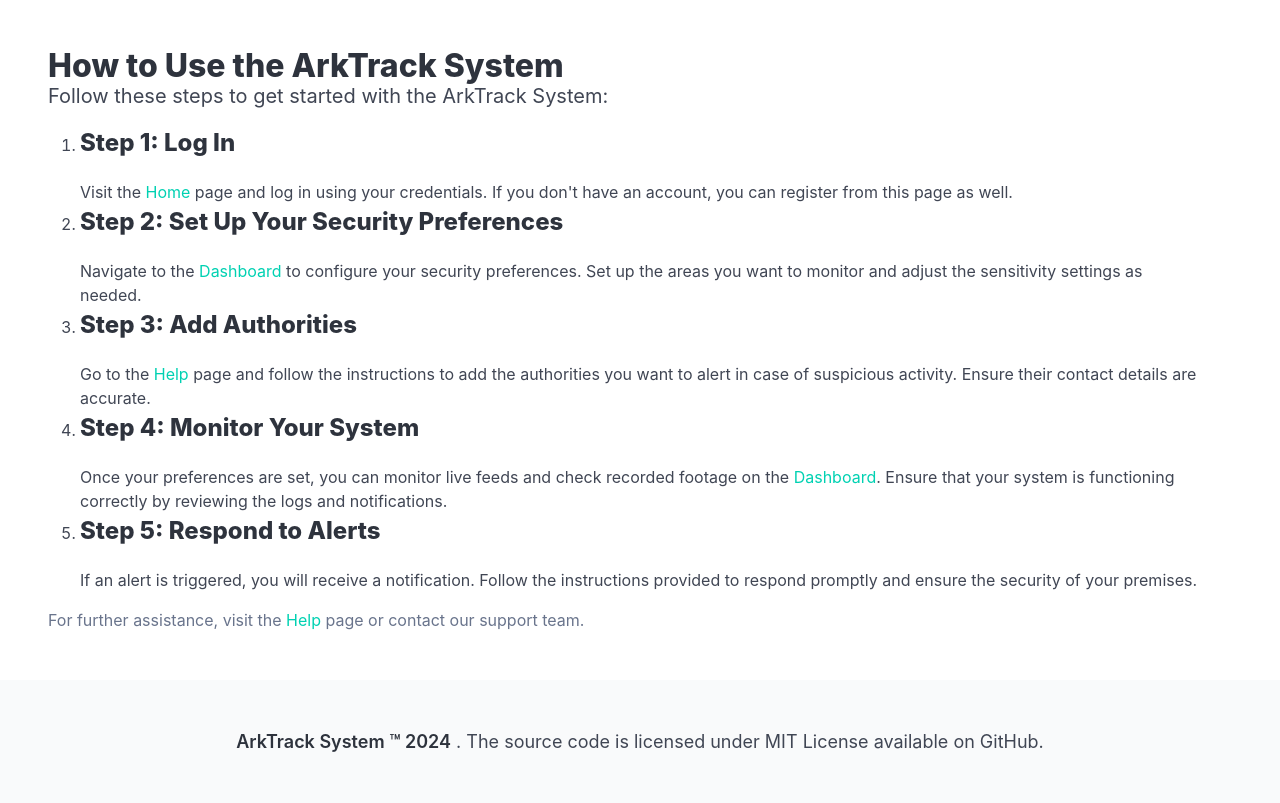
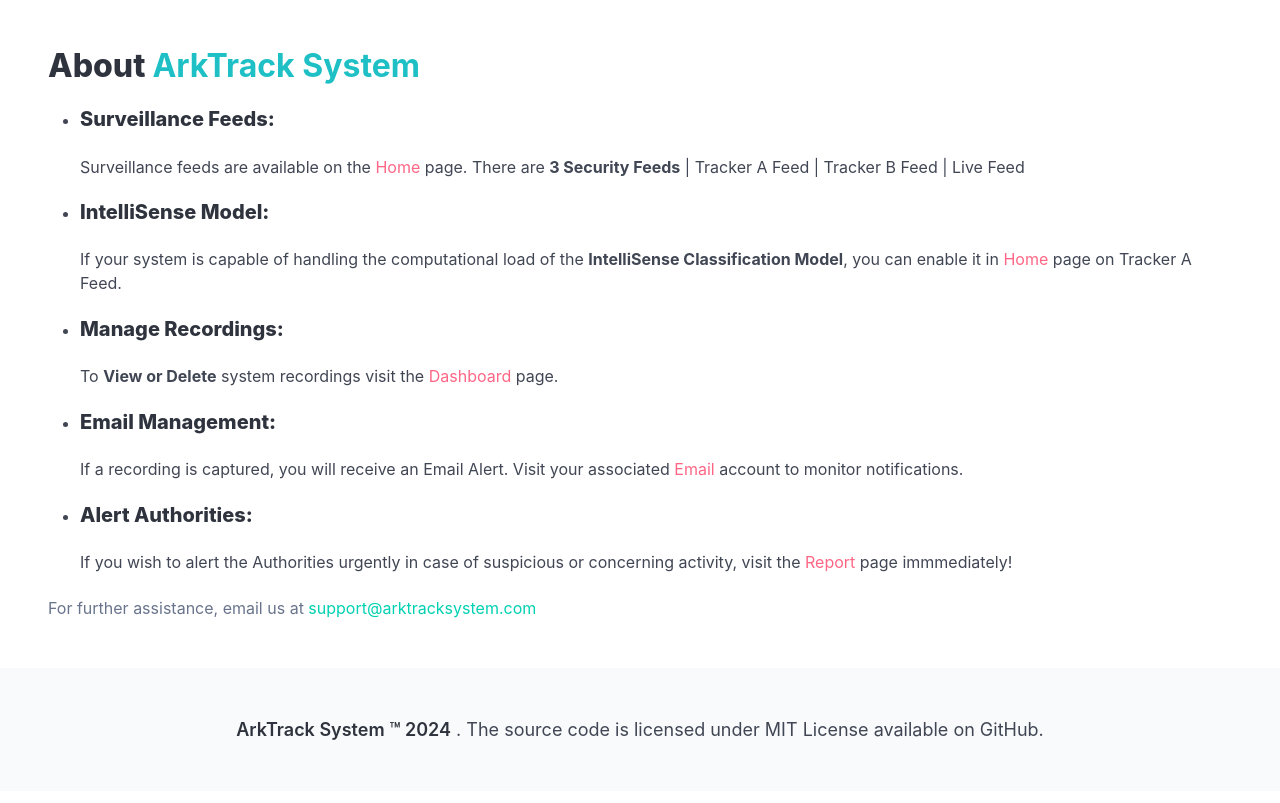
Before and after one commit to BugLite/BSc_CS_Final_Project, a Django app: page /help/ in a window 1280 px wide. Shown: the part 84-887 px from the top of the page. After the commit the page ends 824 px from the top, so only its background shows below. Run offline with Django 5.2, Linux system fonts and the light colour scheme.

Commit message:
final cleanup commit

```diff
--- a/ArkTrack_1.0/Project/app_ats/static/css/home.css
+++ b/ArkTrack_1.0/Project/app_ats/static/css/home.css
@@ -3,26 +3,21 @@
     margin: 0;
 }
 
-
 .navbar {
     font-size: 16px;
+    width: 100%;
+    padding-top: 1rem;
+    padding-bottom: 1rem;
 }
 
-/* Ensure the navbar spans the full width of the viewport */
-.navbar {
-    width: 100%;
+.navbar-brand > a > img {
+    margin-left: 10px;
+    scale: 2.3;
 }
 
-/* Change font color on hover */
 .navbar-item:hover {
     background-color: black;
     scale: 1.08;
-}
-
-/* Optional: Adjust the spacing or padding of the navbar */
-.navbar {
-    padding-top: 1rem;
-    padding-bottom: 1rem;
 }
 
 .logo-static {
@@ -33,11 +28,6 @@
 
 .pk-time {
     font-size: 15px;
-}
-
-.navbar-brand > a > img {
-    margin-left: 10px;
-    scale: 2.3;
 }
 
 .footer {
@@ -54,3 +44,8 @@
     background-color: white;
     color: black;
 }
+
+.button.is-fullwidth {
+    width: 50%;
+    margin: 0 auto;
+}
--- a/ArkTrack_1.0/Project/app_ats/static/js/main.js
+++ b/ArkTrack_1.0/Project/app_ats/static/js/main.js
@@ -1,4 +1,4 @@
-// Bulma Script for Navbar Burger
+// bulma navbar burger
 document.addEventListener('DOMContentLoaded', () => {
     const $navbarBurgers = Array.prototype.slice.call(document.querySelectorAll('.navbar-burger'), 0);
 
@@ -14,26 +14,19 @@ document.addEventListener('DOMContentLoaded', () => {
     }
 });
 
-// javascript time
+// displaying Pakistan Standard Time
 function updateTime() {
     const now = new Date();
     const day = now.getDate().toString().padStart(2, '0');
-    const month = (now.getMonth() + 1).toString().padStart(2, '0'); // Months are zero-indexed
+    const month = (now.getMonth() + 1).toString().padStart(2, '0');
     const year = now.getFullYear();
     const hours = now.getHours().toString().padStart(2, '0');
     const minutes = now.getMinutes().toString().padStart(2, '0');
     const seconds = now.getSeconds().toString().padStart(2, '0');
-
-    // Format date and time
     const dateString = `${day}-${month}-${year}`;
     const timeString = `| PKT ${hours}:${minutes}:${seconds}`;
 
-    // Combine date and time
     document.getElementById('current-time').textContent = `${dateString} ${timeString}`;
 }
-
-// Update time every second
 setInterval(updateTime, 1000);
-
-// Initialize time on page load
 document.addEventListener('DOMContentLoaded', updateTime);
--- a/ArkTrack_1.0/Project/app_ats/templates/dashboard.html
+++ b/ArkTrack_1.0/Project/app_ats/templates/dashboard.html
@@ -12,7 +12,6 @@
             <a class="navbar-item logo-static" href="{% url 'home' %}">
                 <img src="{% static 'images/logo.svg' %}" alt="Logo" width="140" height="40">
             </a>
-            <!-- Placeholder for current time -->
             <div class="navbar-item logo-static pk-time" style="cursor:text !important;">
                 <span id="current-time"></span>
             </div>
@@ -48,7 +47,7 @@
                         <figure class="image">
                             <video class="is-fullwidth" controls>
                                 <source src="{{ MEDIA_URL }}{{ video.file_path }}" type="video/mp4">
-                                Your browser does not support the video tag.
+                                Your browser does not support the video format.
                             </video>
                         </figure>
                         <div class="content">
@@ -57,7 +56,7 @@
                                 Recorded on: {{ video.recorded_timestamp }} <br>
                                 Duration: {{ video.duration }}
                             </p>
-                            <!-- Delete button -->
+                            <!-- delete button -->
                             <form action="{% url 'delete_video' video.title %}" method="POST" style="display:inline;">
                                 {% csrf_token %}
                                 <button type="submit" class="button is-danger">Delete</button>
--- a/ArkTrack_1.0/Project/app_ats/templates/help.html
+++ b/ArkTrack_1.0/Project/app_ats/templates/help.html
@@ -12,7 +12,6 @@
             <a class="navbar-item logo-static" href="{% url 'home' %}">
                 <img src="{% static 'images/logo.svg' %}" alt="Logo" width="140" height="40">
             </a>
-            <!-- Placeholder for current time -->
             <div class="navbar-item logo-static pk-time" style="cursor:text !important;">
                 <span id="current-time"></span>
             </div>
@@ -39,37 +38,36 @@
         </div>
     </nav>
 
-
+    <!-- help page instructions -->
     <section>
         <div class="container m-6">
             <div class="content">
-                <h2 class="title is-3">How to Use the ArkTrack System</h2>
-                <p class="subtitle is-5">Follow these steps to get started with the ArkTrack System:</p>
+                <h2 class="title is-3">About <b style="color: rgb(30, 192, 197);">ArkTrack System</b></h2>
 
-                <ol class="is-clickable">
+                <ul>
                     <li>
-                        <h4 class="title is-4">Step 1: Log In</h4>
-                        <p>Visit the <a href="{% url 'home' %}" class="has-text-primary">Home</a> page and log in using your credentials. If you don't have an account, you can register from this page as well.</p>
+                        <h4 class="title">Surveillance Feeds:</h4>
+                        <p style="margin-bottom: 2%;">Surveillance feeds are available on the <a href="{% url 'home' %}" class="has-text-danger">Home</a> page. There are <b>3 Security Feeds</b> | Tracker A Feed | Tracker B Feed | Live Feed</p>
                     </li>
                     <li>
-                        <h4 class="title is-4">Step 2: Set Up Your Security Preferences</h4>
-                        <p>Navigate to the <a href="{% url 'dashboard' %}" class="has-text-primary">Dashboard</a> to configure your security preferences. Set up the areas you want to monitor and adjust the sensitivity settings as needed.</p>
+                        <h4 class="title">IntelliSense Model:</h4>
+                        <p style="margin-bottom: 2%;">If your system is capable of handling the computational load of the <b>IntelliSense Classification Model</b>, you can enable it in  <a href="{% url 'home' %}" class="has-text-danger">Home</a> page on Tracker A Feed.</p>
                     </li>
                     <li>
-                        <h4 class="title is-4">Step 3: Add Authorities</h4>
-                        <p>Go to the <a href="{% url 'help' %}" class="has-text-primary">Help</a> page and follow the instructions to add the authorities you want to alert in case of suspicious activity. Ensure their contact details are accurate.</p>
+                        <h4 class="title">Manage Recordings:</h4>
+                        <p style="margin-bottom: 2%;">To <b>View or Delete</b> system recordings visit the <a href="{% url 'dashboard' %}" class="has-text-danger">Dashboard</a> page.</p>
                     </li>
                     <li>
-                        <h4 class="title is-4">Step 4: Monitor Your System</h4>
-                        <p>Once your preferences are set, you can monitor live feeds and check recorded footage on the <a href="{% url 'dashboard' %}" class="has-text-primary">Dashboard</a>. Ensure that your system is functioning correctly by reviewing the logs and notifications.</p>
+                        <h4 class="title">Email Management:</h4>
+                        <p style="margin-bottom: 2%;"> If a recording is captured, you will receive an Email Alert. Visit your associated <a href="#" class="has-text-danger">Email</a> account to monitor notifications.</p>
                     </li>
                     <li>
-                        <h4 class="title is-4">Step 5: Respond to Alerts</h4>
-                        <p>If an alert is triggered, you will receive a notification. Follow the instructions provided to respond promptly and ensure the security of your premises.</p>
+                        <h4 class="title">Alert Authorities:</h4>
+                        <p style="margin-bottom: 2%;">If you wish to alert the Authorities urgently in case of suspicious or concerning activity, visit the <a href="{% url 'report' %}" class="has-text-danger">Report</a> page immmediately!</p>
                     </li>
-                </ol>
+                </ul>
 
-                <p class="has-text-grey">For further assistance, visit the <a href="{% url 'help' %}" class="has-text-primary">Help</a> page or contact our support team.</p>
+                <p class="has-text-grey">For further assistance, email us at <a href="#" class="has-text-primary">support@arktracksystem.com</a></p>
             </div>
         </div>
     </section>
```
Also changed, not shown: ArkTrack_1.0/Project/app_ats/templates/home.html (+13 -18 lines), ArkTrack_1.0/Project/app_ats/templates/report.html (+7 -8 lines), 1 other file.
